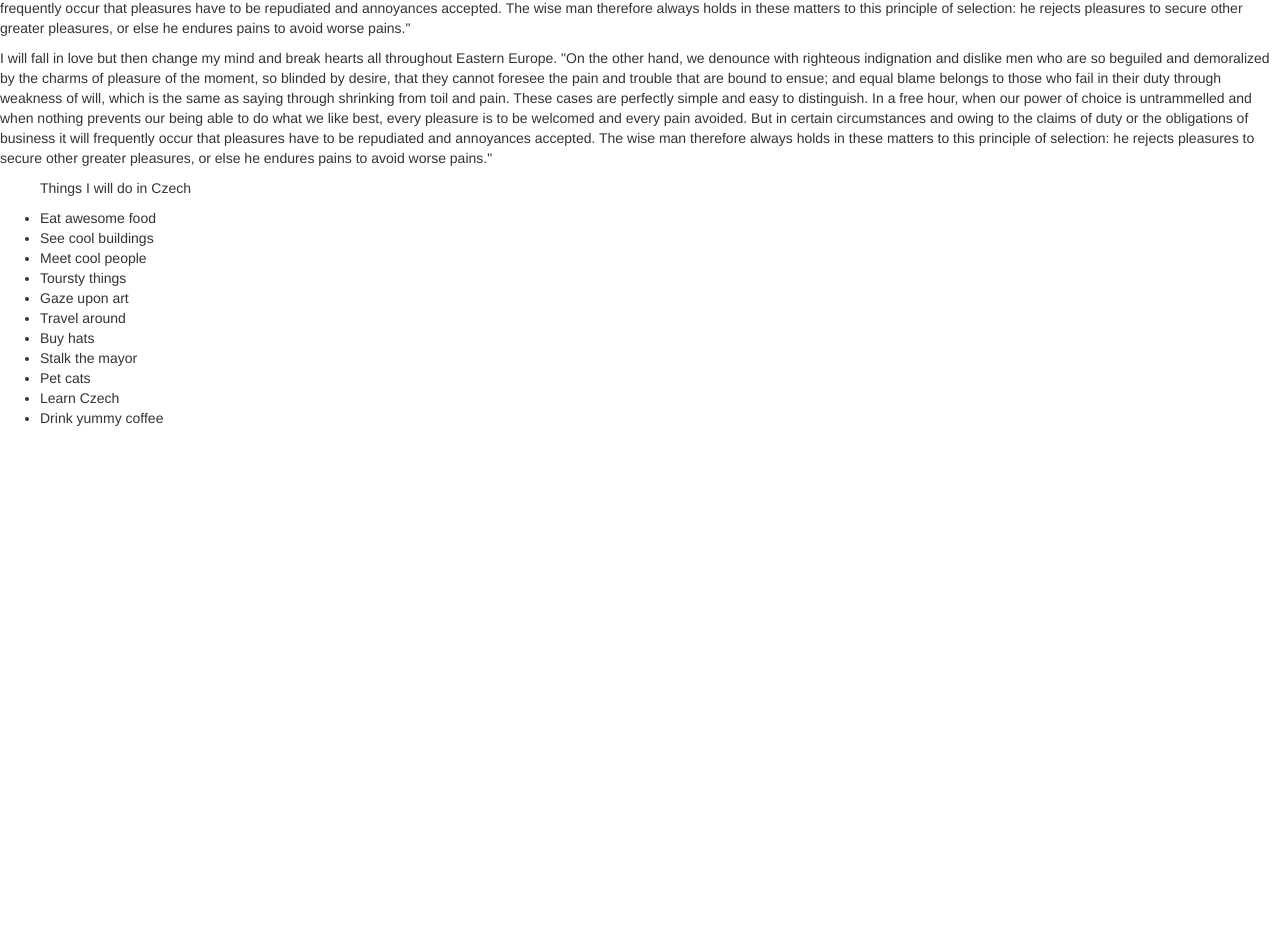
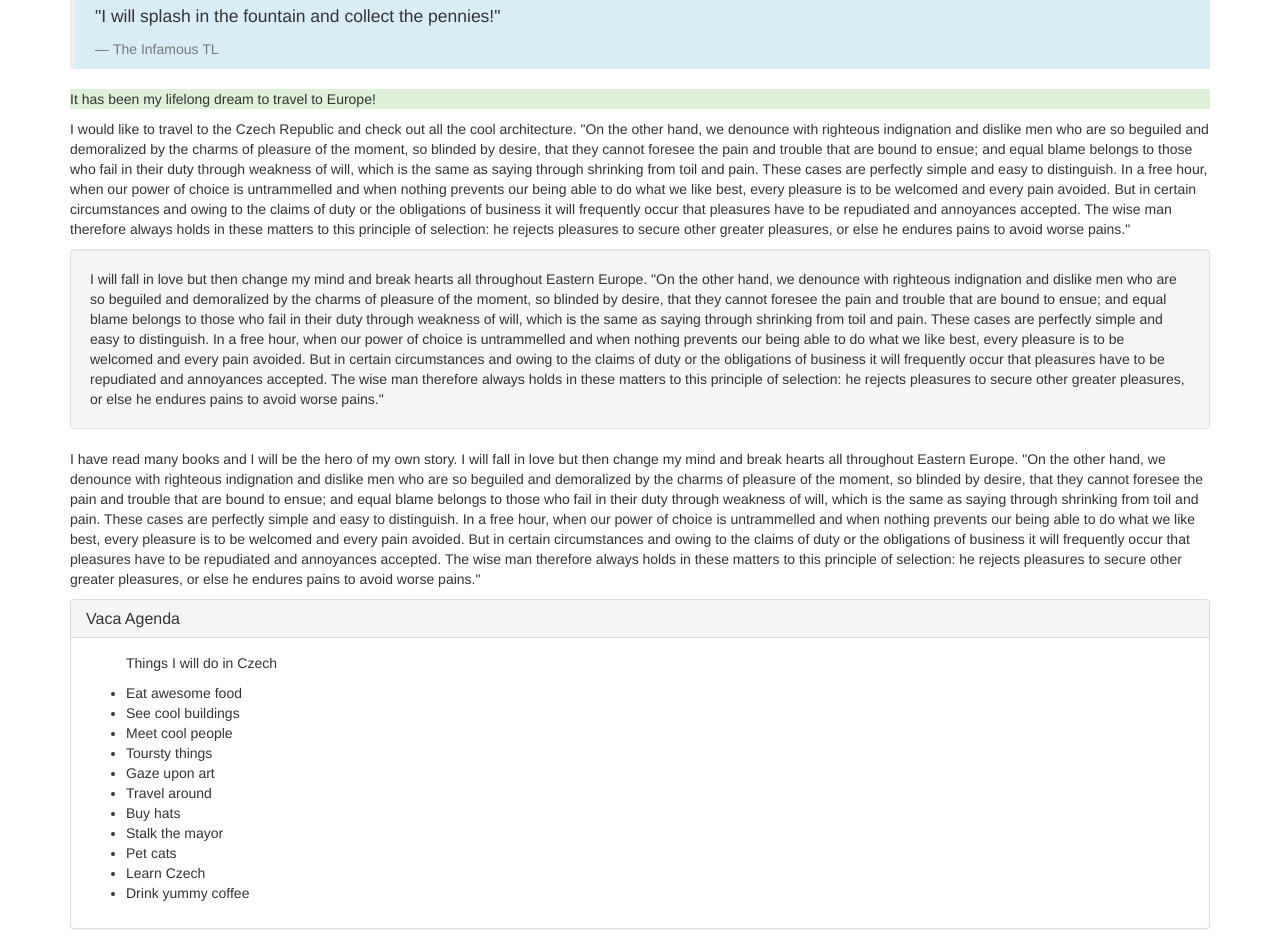
Before and after one commit to GraceInGravity/vaca, a plain HTML site: page index.html in a window 1280 px wide. Shown: the part 235-1177 px from the top of the page. Before the commit the page ends 800 px from the top, so only its background shows below. Drawn offline with Linux system fonts and the light colour scheme.

Commit message:
add panel, well, quote

```diff
--- a/index.html
+++ b/index.html
@@ -1,18 +1,31 @@
 <head>
-   <title>My First Week at Epicodus</title>
+   <title>Perfect Eastern Europe Vaca</title>
    <link href="css/bootstrap.css" rel="stylesheet" type="text/css">
  </head>
 
-<h1>MY PERFECT GET-AWAY!</h1>
+<div class="container">
+  <h1 class="jumbotron">MY PERFECT GET-AWAY!</h1>
 
   <h2>The Vacation of a Lifetime</h2>
 
+  <blockquote class="bg-info">
+    <p>"I will splash in the fountain and collect the pennies!"</p> <footer>The Infamous TL</footer>
+  </blockquote>
 
-<p>It has been my lifelong dream to travel to Europe!</p>
+  <p class="bg-success">It has been my lifelong dream to travel to Europe!</p>
 
   <p>I would like to travel to the Czech Republic and check out all the cool architecture. "On the other hand, we denounce with righteous indignation and dislike men who are so beguiled and demoralized by the charms of pleasure of the moment, so blinded by desire, that they cannot foresee the pain and trouble that are bound to ensue; and equal blame belongs to those who fail in their duty through weakness of will, which is the same as saying through shrinking from toil and pain. These cases are perfectly simple and easy to distinguish. In a free hour, when our power of choice is untrammelled and when nothing prevents our being able to do what we like best, every pleasure is to be welcomed and every pain avoided. But in certain circumstances and owing to the claims of duty or the obligations of business it will frequently occur that pleasures have to be repudiated and annoyances accepted. The wise man therefore always holds in these matters to this principle of selection: he rejects pleasures to secure other greater pleasures, or else he endures pains to avoid worse pains."</p>
 
-<p>I will fall in love but then change my mind and break hearts all throughout Eastern Europe. "On the other hand, we denounce with righteous indignation and dislike men who are so beguiled and demoralized by the charms of pleasure of the moment, so blinded by desire, that they cannot foresee the pain and trouble that are bound to ensue; and equal blame belongs to those who fail in their duty through weakness of will, which is the same as saying through shrinking from toil and pain. These cases are perfectly simple and easy to distinguish. In a free hour, when our power of choice is untrammelled and when nothing prevents our being able to do what we like best, every pleasure is to be welcomed and every pain avoided. But in certain circumstances and owing to the claims of duty or the obligations of business it will frequently occur that pleasures have to be repudiated and annoyances accepted. The wise man therefore always holds in these matters to this principle of selection: he rejects pleasures to secure other greater pleasures, or else he endures pains to avoid worse pains."</p>
+  <p class="well">I will fall in love but then change my mind and break hearts all throughout Eastern Europe. "On the other hand, we denounce with righteous indignation and dislike men who are so beguiled and demoralized by the charms of pleasure of the moment, so blinded by desire, that they cannot foresee the pain and trouble that are bound to ensue; and equal blame belongs to those who fail in their duty through weakness of will, which is the same as saying through shrinking from toil and pain. These cases are perfectly simple and easy to distinguish. In a free hour, when our power of choice is untrammelled and when nothing prevents our being able to do what we like best, every pleasure is to be welcomed and every pain avoided. But in certain circumstances and owing to the claims of duty or the obligations of business it will frequently occur that pleasures have to be repudiated and annoyances accepted. The wise man therefore always holds in these matters to this principle of selection: he rejects pleasures to secure other greater pleasures, or else he endures pains to avoid worse pains."</p>
+
+  <p>I have read many books and I will be the hero of my own story.
+    I will fall in love but then change my mind and break hearts all throughout Eastern Europe. "On the other hand, we denounce with righteous indignation and dislike men who are so beguiled and demoralized by the charms of pleasure of the moment, so blinded by desire, that they cannot foresee the pain and trouble that are bound to ensue; and equal blame belongs to those who fail in their duty through weakness of will, which is the same as saying through shrinking from toil and pain. These cases are perfectly simple and easy to distinguish. In a free hour, when our power of choice is untrammelled and when nothing prevents our being able to do what we like best, every pleasure is to be welcomed and every pain avoided. But in certain circumstances and owing to the claims of duty or the obligations of business it will frequently occur that pleasures have to be repudiated and annoyances accepted. The wise man therefore always holds in these matters to this principle of selection: he rejects pleasures to secure other greater pleasures, or else he endures pains to avoid worse pains."</p>
+
+  <div class="panel panel-default">
+          <div class="panel-heading">
+            <h2 class="panel-title">Vaca Agenda</h2>
+          </div>
+          <div class="panel-body">
 
       <ul><p>Things I will do in Czech</p>
         <li>Eat awesome food</li>
@@ -27,3 +40,6 @@
         <li>Learn Czech</li>
         <li>Drink yummy coffee</li>
       </ul>
+        </div>
+    </div>
+    </div>
```
Lines whose indentation alone changed are shown as unchanged.
